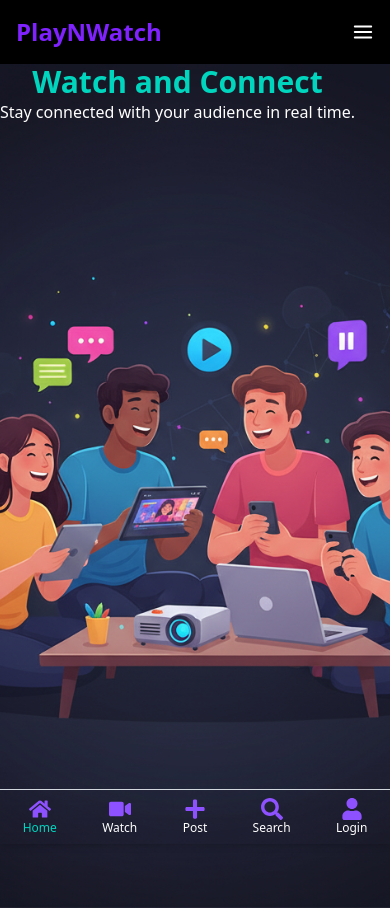
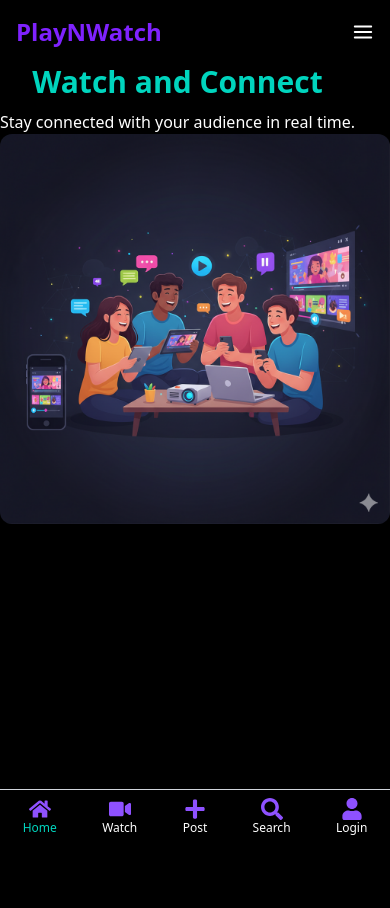
Before and after one commit to aryanraj07/YtSyncerFrontend, a React (Vite) app: page / in a window 390 px wide. Built offline with nearby package versions, Linux system fonts and the light colour scheme.

Commit message:
made changes

```diff
--- a/src/pages/Homepage.jsx
+++ b/src/pages/Homepage.jsx
@@ -5,8 +5,8 @@ import "../styles/page/Home/HomePage.css";
 const Homepage = () => {
   return (
     <div className="hero-section">
-      <div className="hero-content">
-        <h1 className="hero-title text-teal-400 text-3xl font-bold">
+      <div className="hero-content flex items-center justify-center flex-col ">
+        <h1 className="hero-title text-teal-400 text-3xl font-bold md:text-6xl ">
           Watch and Connect
         </h1>
         <p>
@@ -17,7 +17,7 @@ const Homepage = () => {
         </p>
       </div>
       <div className="hero-img ">
-        <img src="/heroBanner.png" alt="Hero Banner" />
+        <img src="/heroBanner.png" alt="Hero Banner" loading="lazy" />
       </div>
     </div>
   );
--- a/src/pages/profile/Profile.jsx
+++ b/src/pages/profile/Profile.jsx
@@ -106,7 +106,7 @@ const Profile = () => {
     const formData = new FormData();
     formData.append(
       modalConfig.type === "cover" ? "coverImage" : "avatar",
-      modalConfig.file
+      file
     );
     try {
       const endpoint =
@@ -256,8 +256,9 @@ const Profile = () => {
           }
           onSave={async (file) => {
             if (!file) return;
+            setModalConfig((prev) => ({ ...prev, file }));
             await handleImageSave(file, modalConfig.type);
-            await handleImageSave();
+
             // modalConfig will be reset inside handleImageSave
           }}
           onClose={() =>
--- a/src/styles/page/Home/HomePage.css
+++ b/src/styles/page/Home/HomePage.css
@@ -8,6 +8,7 @@
 .hero-content {
   flex: 1;
   max-width: 50%;
+  gap: 10px;
 }
 .hero-img {
   flex: 1;
@@ -24,19 +25,24 @@
 /* 📱 Responsive (mobile / small tablets) */
 @media (max-width: 992px) {
   .hero-section {
-    background: url("/heroBanner.png");
-    background-size: cover;
-    background-position: center;
-    background-repeat: no-repeat;
+    text-align: center;
     flex-direction: column;
-    text-align: center;
     padding: 0;
+    align-items: flex-start;
   }
   .hero-content {
     max-width: 100%;
-    margin-bottom: 2rem;
+    flex: 0;
+    /* margin-bottom: 2rem; */
   }
+
   .hero-img {
-    display: none;
+    display: block; /* now mobile image shows */
+    width: 100%;
+  }
+
+  .hero-img img {
+    width: 100%;
+    height: auto;
   }
 }
```
